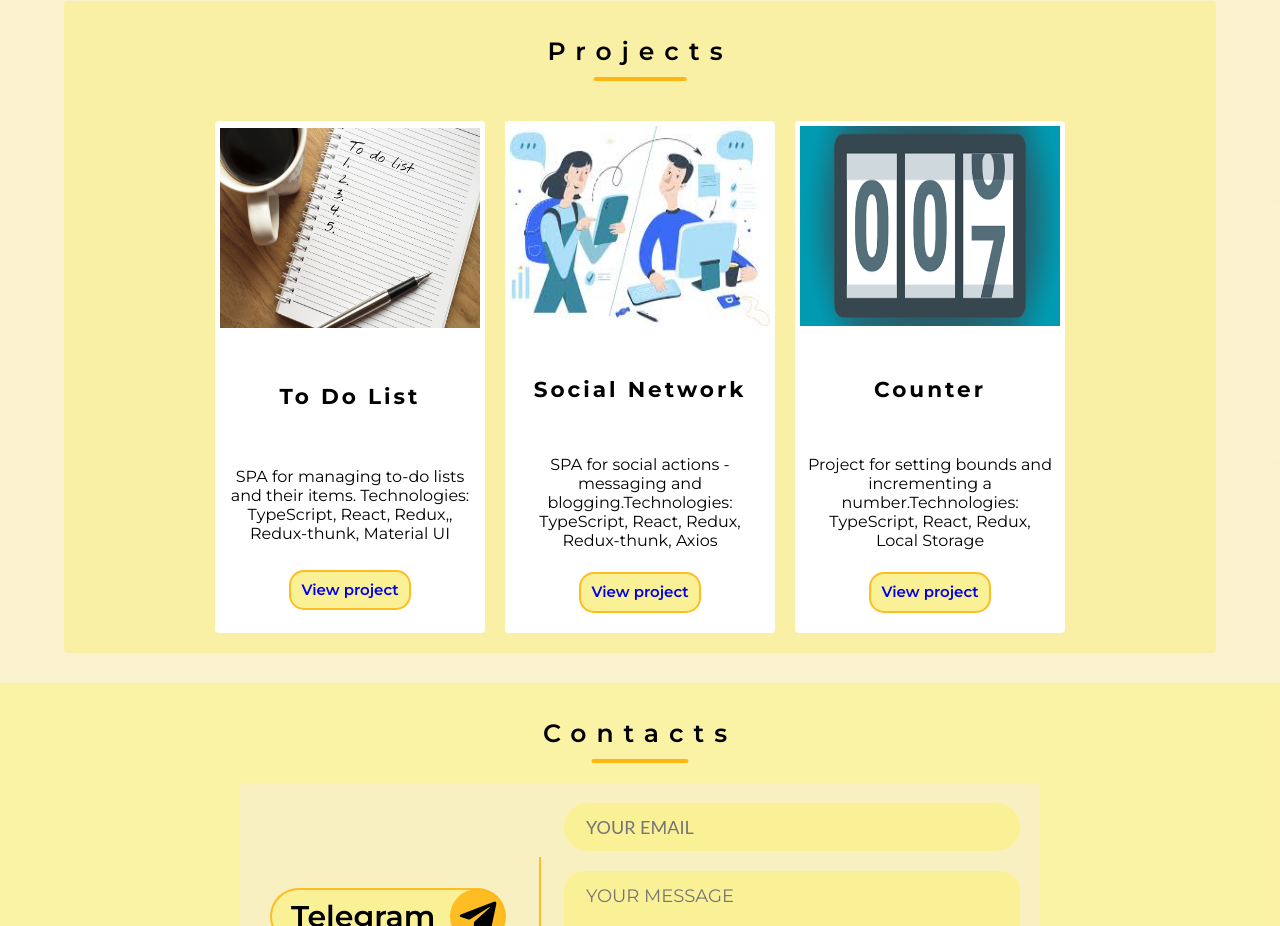
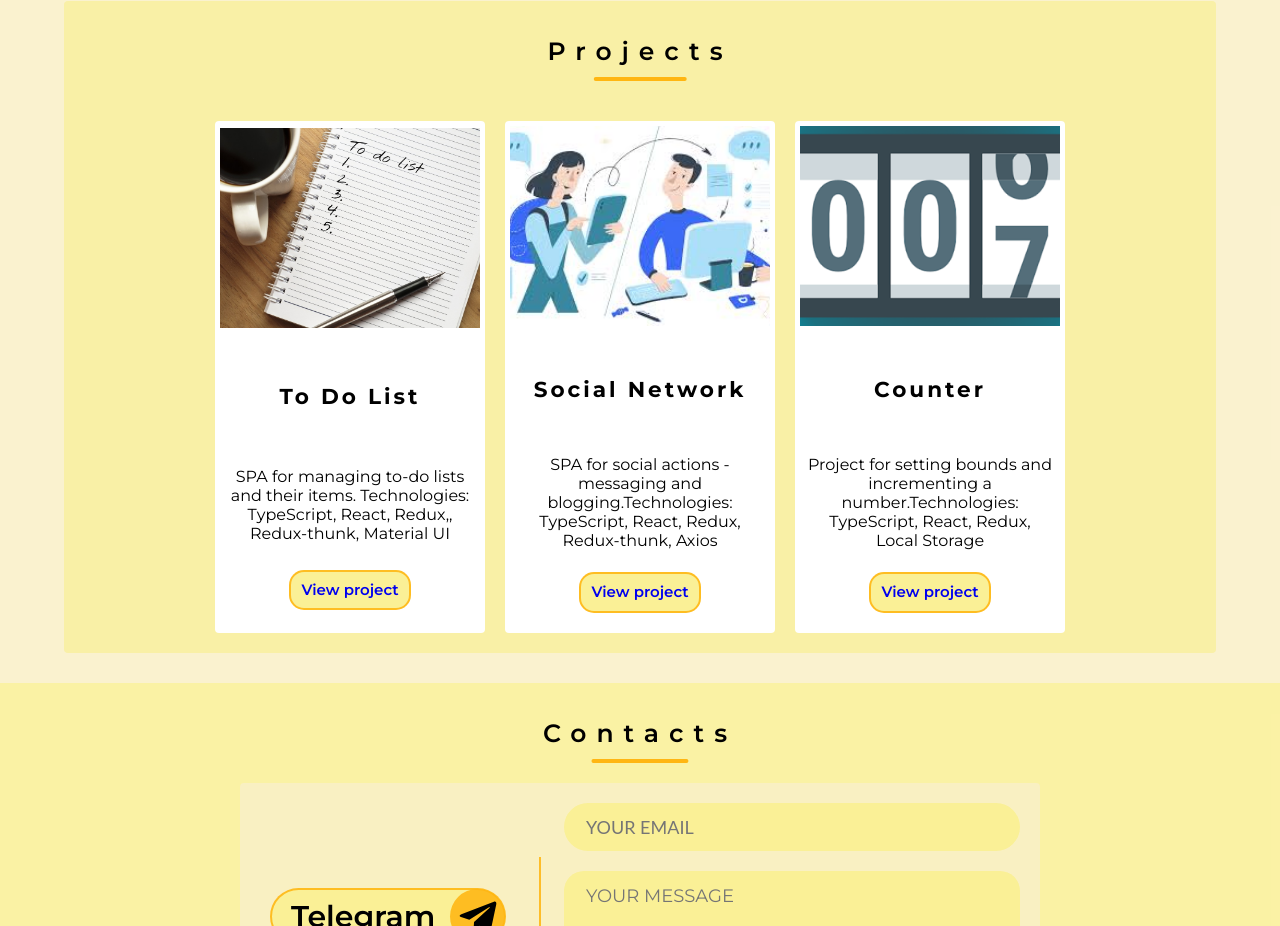
Before and after one commit to PavelLebedev90/CV, a React (Create React App) app: page / in a window 1280 px wide. Shown: the part 1319-2245 px from the top of the page. Built offline with nearby package versions, Linux system fonts and the light colour scheme.

Commit message:
add object-fit

```diff
--- a/src/Components/MyWorks/MyWork/MyWork.module.css
+++ b/src/Components/MyWorks/MyWork/MyWork.module.css
@@ -24,7 +24,7 @@
 .myWork_img img{
    width: 100%;
     height: 200px;
-    object-fit: fill;
+    object-fit: cover;
 }
 .description{
     padding: 7px;
```
